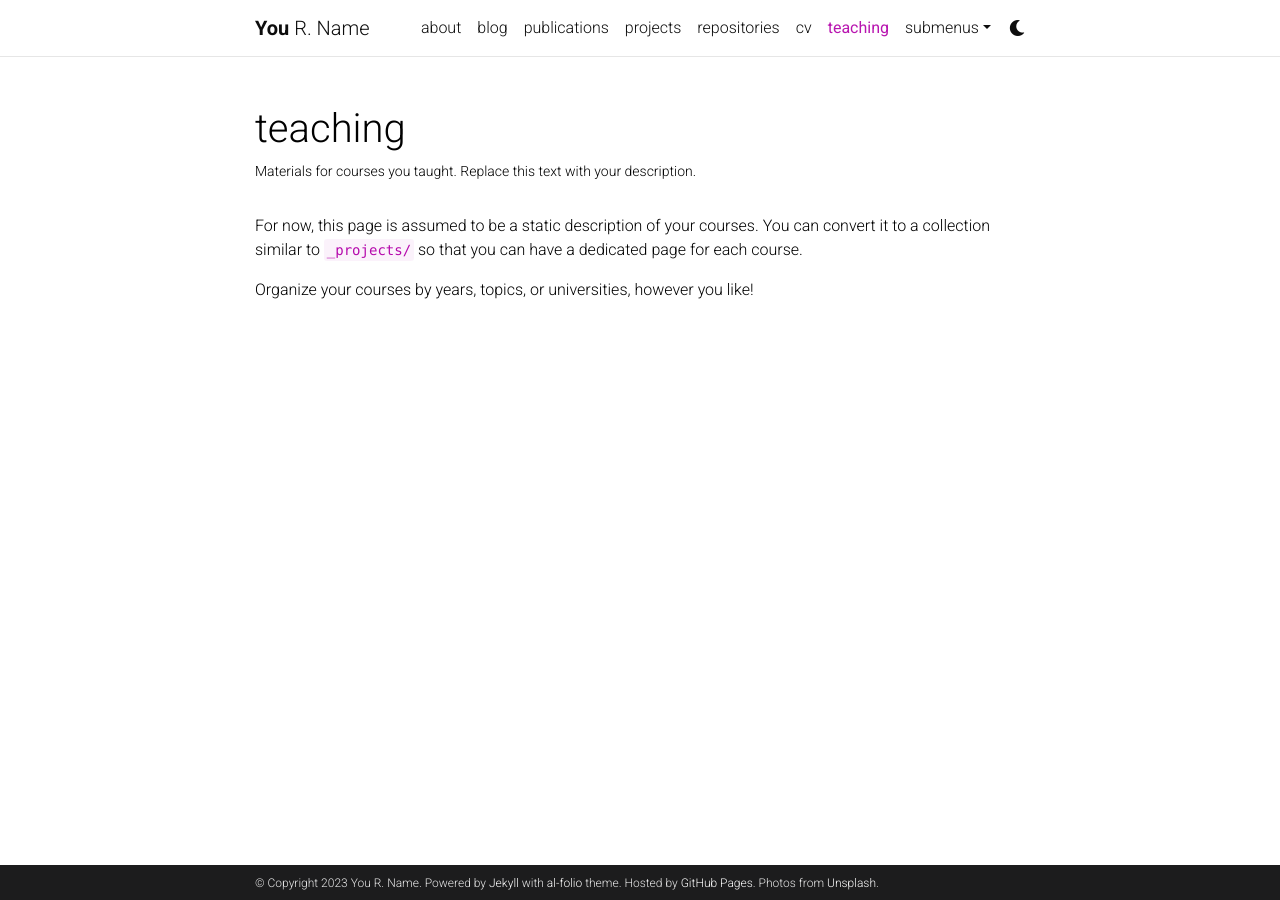
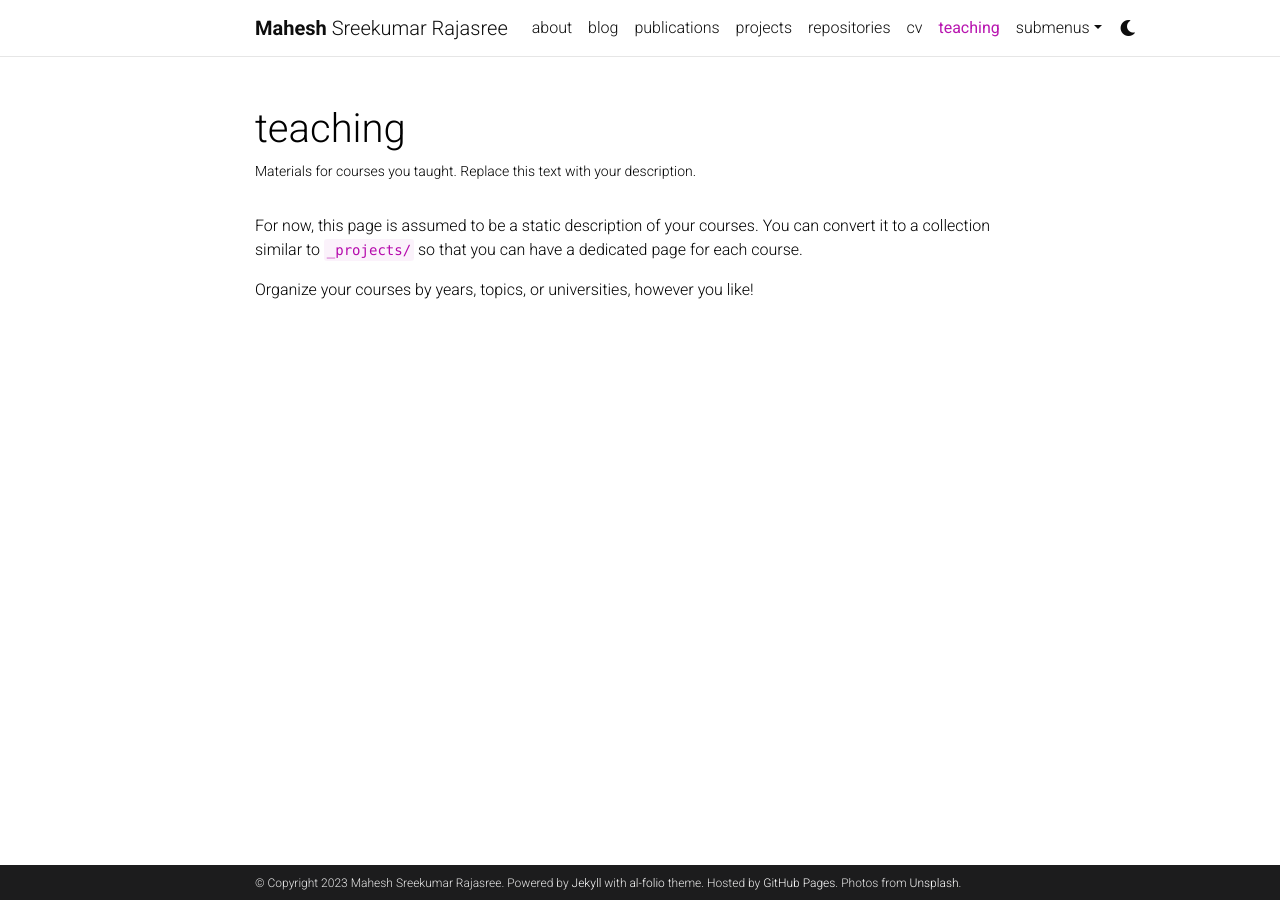
Before and after one commit to Mahe94/mahe94.github.io, a Jekyll site: the page built from _pages/teaching.md, in a window 1280 px wide. Built offline with Jekyll 4.4.1, drawn with Linux system fonts in a browser that asks for light colours; comment, search, counter and statistics services are not loaded; a style sheet for code colours, icons or effects is not loaded.

Commit message:
Update _config.yml

```diff
--- a/_config.yml
+++ b/_config.yml
@@ -3,9 +3,9 @@
 # -----------------------------------------------------------------------------
 
 title: blank # the website title (if blank, full name will be used instead)
-first_name: You
-middle_name: R.
-last_name: Name
+first_name: Mahesh
+middle_name: Sreekumar
+last_name: Rajasree
 email: you@example.com
 description: > # the ">" symbol means to ignore newlines until "footer_text:"
   A simple, whitespace theme for academics. Based on [*folio](https://github.com/bogoli/-folio) design.
@@ -18,8 +18,8 @@ keywords: jekyll, jekyll-theme, academic-website, portfolio-website  # add your
 lang: en # the language of your site (for example: en, fr, cn, ru, etc.)
 icon: ⚛️  # the emoji used as the favicon (alternatively, provide image name in /assets/img/)
 
-url: https://alshedivat.github.io # the base hostname & protocol for your site
-baseurl: /al-folio # the subpath of your site, e.g. /blog/
+url: https://mahe94.github.io # the base hostname & protocol for your site
+baseurl:  # the subpath of your site, e.g. /blog/
 last_updated: false # set to true if you want to display last updated in the footer
 impressum_path:  # set to path to include impressum link in the footer, use the same path as permalink in a page, helps to conform with EU GDPR
 
```
